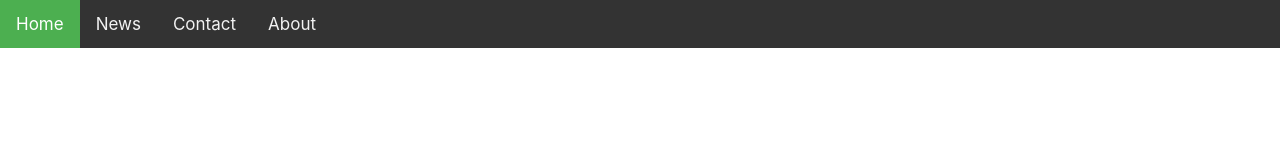
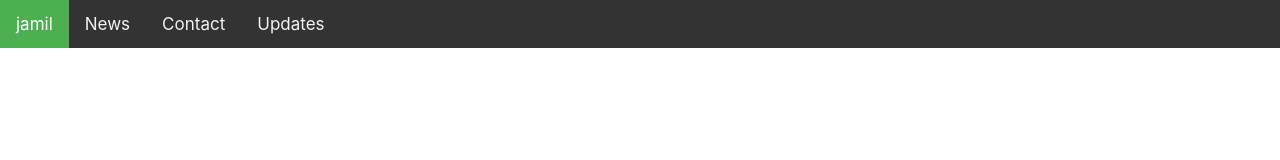
Before and after one commit to SyedFaixan/firstapp, a React (Create React App) app: page / in a window 1280 px wide. Shown: the top 160 px of the page. Built offline with nearby package versions, Linux system fonts and the light colour scheme.

Commit message:
Using Props

```diff
--- a/package.json
+++ b/package.json
@@ -8,6 +8,7 @@
     "@testing-library/user-event": "^7.2.1",
     "react": "^16.13.1",
     "react-dom": "^16.13.1",
+    "react-facebook-login": "^4.1.1",
     "react-scripts": "3.4.1"
   },
   "scripts": {
--- a/src/App.js
+++ b/src/App.js
@@ -1,11 +1,11 @@
 import React from "react";
-import './mycss.css';
-import MyFile from './Myfile'
-function App() {
-
+import "./mycss.css";
+import MyFile from "./Myfile";
+function App(props) {
+  console.log(props);
   return (
     <div>
-      <MyFile></MyFile>
+      <MyFile appName={props.indexName} appUpdate={"Updates"} />
     </div>
   );
 }
--- a/src/Myfile.js
+++ b/src/Myfile.js
@@ -1,13 +1,18 @@
-import React from 'react';
-function MyFile() {
+import React from "react";
+
+function Myfile(props) {
+  let userName = props.appName;
+
   return (
-    <div class="topnav">
-  <a class="active" href="#home">Home</a>
-  <a href="#news">News</a>
-  <a href="#contact">Contact</a>
-  <a href="#about">About</a>
-</div>
+    <div className="topnav">
+      <a className="active" href="#home">
+        {userName}
+      </a>
+      <a href="#news">News</a>
+      <a href="#contact">Contact</a>
+      <a href="#about">{props.appUpdate}</a>
+    </div>
   );
 }
 
-export default MyFile;
+export default Myfile;
--- a/src/index.js
+++ b/src/index.js
@@ -1,12 +1,12 @@
-import React from 'react';
-import ReactDOM from 'react-dom';
-import './index.css';
-import App from './App';
-import * as serviceWorker from './serviceWorker';
+import React from "react";
+import ReactDOM from "react-dom";
+import "./index.css";
+import App from "./App";
+import * as serviceWorker from "./serviceWorker";
 
 ReactDOM.render(
   <React.StrictMode>
-    <App />
+    <App indexName={"jamil"} />
   </React.StrictMode>,
   document.getElementById("root")
 );
```
Also changed, not shown: public/index.html (+4 -4 lines), src/facebook.js (added, +25 -0 lines), 1 other file (tests, documents, lock files or other folders).
